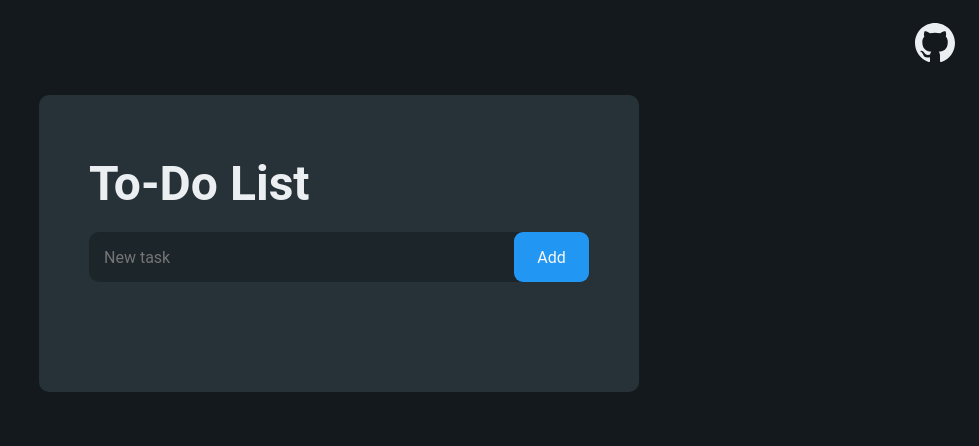
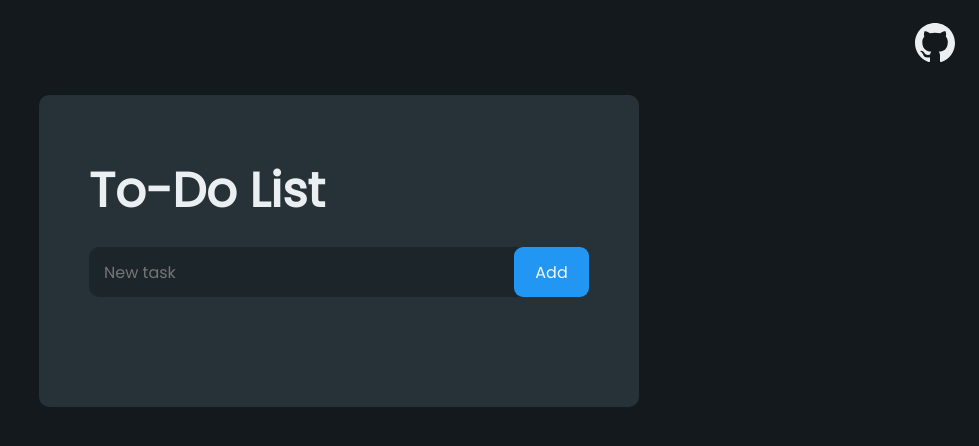
Before and after one commit to parunchxi/React-ToDoList, a React (Vite) app: page / in a window 1280 px wide. Shown: the top 446 px of the page, without its empty margins (301-1280 px from the left). Built offline with nearby package versions, Linux system fonts and the light colour scheme.

Commit message:
Change font

```diff
--- a/index.html
+++ b/index.html
@@ -5,6 +5,12 @@
     <meta name="viewport" content="width=device-width, initial-scale=1.0" />
     <title>To-Do List</title>
     <link rel="icon" type="image/icon" href="favicon.svg" />
+    <link rel="preconnect" href="https://fonts.googleapis.com" />
+    <link rel="preconnect" href="https://fonts.gstatic.com" crossorigin />
+    <link
+      href="https://fonts.googleapis.com/css2?family=Poppins&display=swap"
+      rel="stylesheet"
+    />
   </head>
   <body>
     <div id="root"></div>
--- a/src/assets/style/index.scss
+++ b/src/assets/style/index.scss
@@ -1,7 +1,7 @@
 @import "variables";
 
 * {
-  font-family: "roboto", sans-serif;
+  font-family: "Poppins", sans-serif;
 }
 
 ::selection {
```
